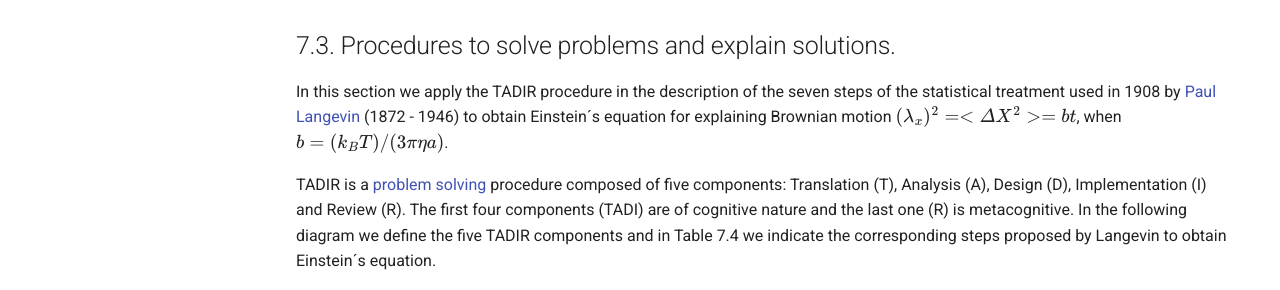
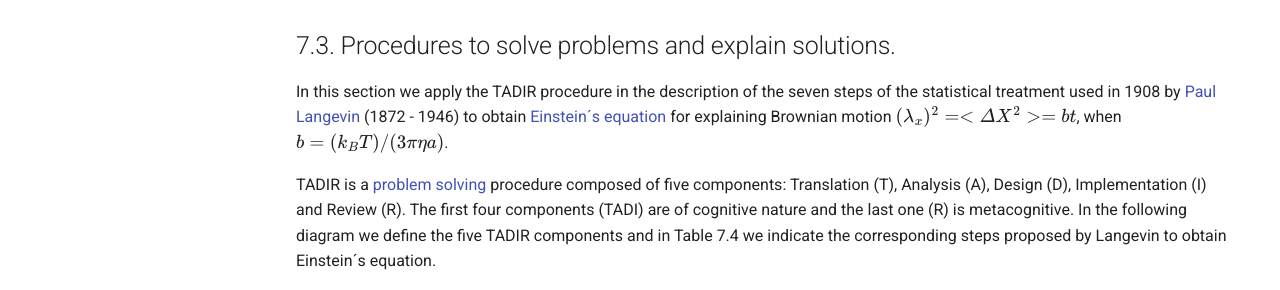
Before and after one commit to modphysnobel/modphysnobel.github.io, an MkDocs documentation site: the page built from docs/vol-II/vol-II-chap-7-sect-3.md, in a window 1280 px wide and 900 px high. Shown: the part 333-623 px from the top of the window. Built offline with MkDocs 1.6.1 and Material for MkDocs 9.7.7, drawn with Linux system fonts in a browser that asks for light colours; some web fonts are replaced; comment, search, counter and statistics services are not loaded; part of the change alters nothing that is shown.

```diff
--- a/docs/vol-II/vol-II-chap-7-sect-3.md
+++ b/docs/vol-II/vol-II-chap-7-sect-3.md
@@ -7,7 +7,7 @@
 
 ## 7.3. Procedures to solve problems and explain solutions.
 
-In this section we apply the TADIR procedure in the description of the seven steps of the statistical treatment used in 1908 by [Paul Langevin](https://en.wikipedia.org/wiki/Paul_Langevin) (1872 - 1946) to obtain Einstein´s equation for explaining Brownian motion $(λ_x)^2 = <ΔX^2> = bt$, when $b = (k_BT)/(3πηa)$.
+In this section we apply the TADIR procedure in the description of the seven steps of the statistical treatment used in 1908 by [Paul Langevin](https://en.wikipedia.org/wiki/Paul_Langevin) (1872 - 1946) to obtain [Einstein´s equation](https://en.wikipedia.org/wiki/Langevin_equation) for explaining Brownian motion $(λ_x)^2 = <ΔX^2> = bt$, when $b = (k_BT)/(3πηa)$.
 
 TADIR is a [problem solving](https://en.wikipedia.org/wiki/Problem_solving) procedure composed of five components: Translation (T), Analysis (A), Design (D), Implementation (I) and Review (R). The first four components (TADI) are of cognitive nature and the last one (R) is metacognitive. In the following diagram we define the five TADIR components and in Table 7.4 we indicate the corresponding steps proposed by Langevin to obtain Einstein´s equation.
 
```
